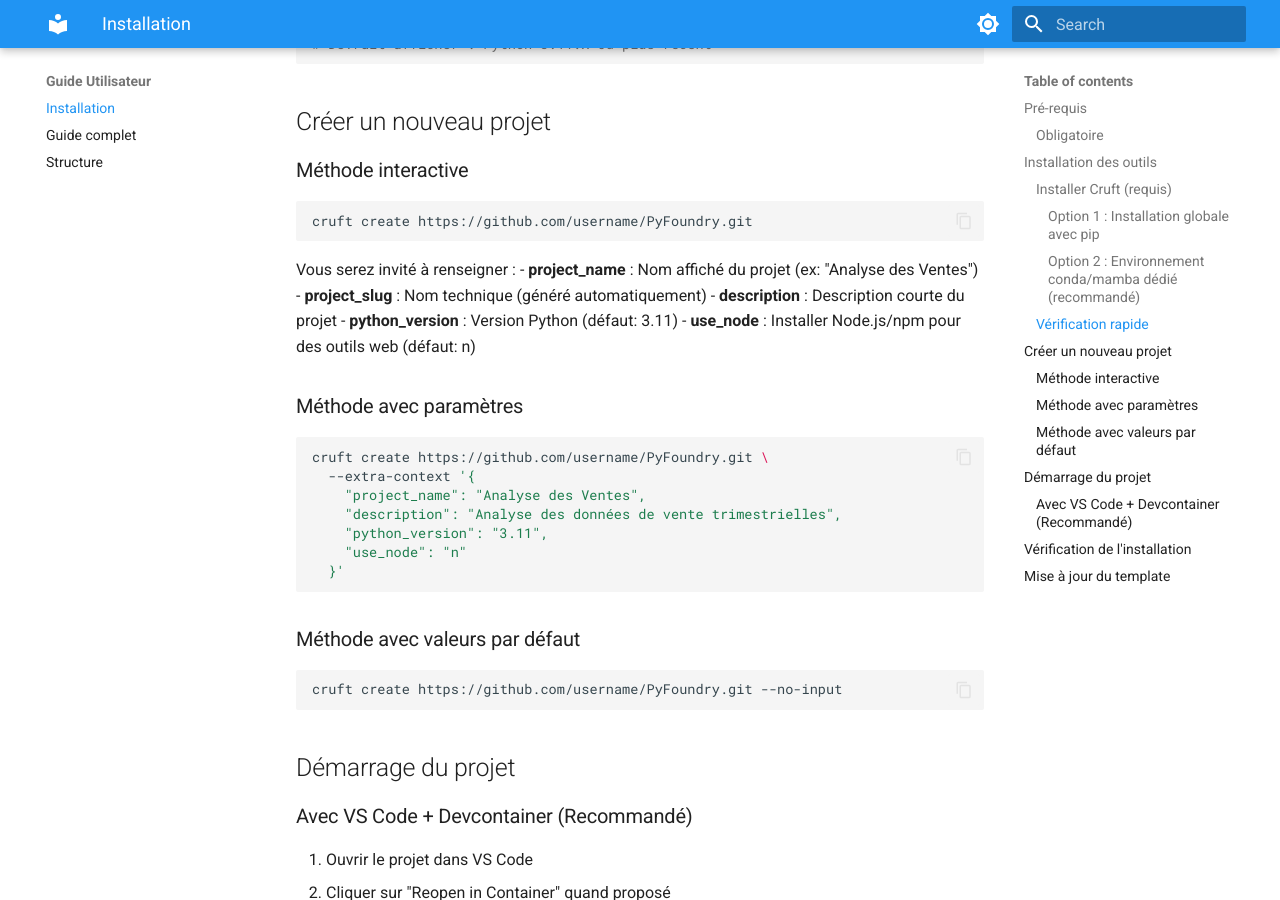
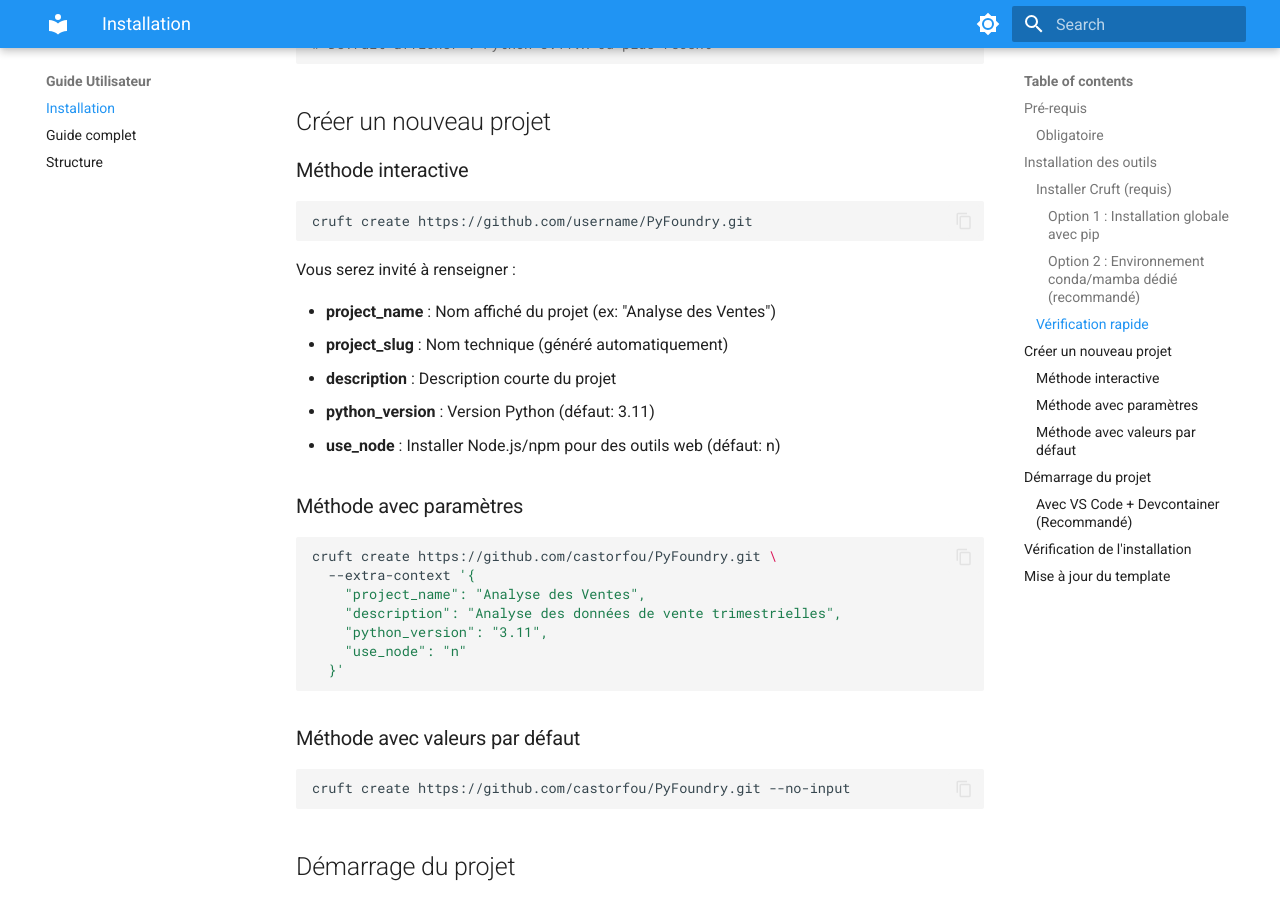
Before and after one commit to castorfou/PyFoundry, an MkDocs documentation site: the page built from docs/user/installation.md, in a window 1280 px wide and 900 px high, scrolled down 1271 px. Built offline with MkDocs 1.6.1 and Material for MkDocs 9.7.7, drawn with Linux system fonts in a browser that asks for light colours; some of the changed lines change nothing that is shown.

Commit message:
update installation and structure documentation for clarity and accuracy

````diff
--- a/docs/user/installation.md
+++ b/docs/user/installation.md
@@ -56,6 +56,7 @@
 ```
 
 Vous serez invité à renseigner :
+
 - **project_name** : Nom affiché du projet (ex: "Analyse des Ventes")
 - **project_slug** : Nom technique (généré automatiquement)
 - **description** : Description courte du projet
@@ -64,7 +65,7 @@
 
 ### Méthode avec paramètres
 ```bash
-cruft create https://github.com/username/PyFoundry.git \
+cruft create https://github.com/castorfou/PyFoundry.git \
   --extra-context '{
     "project_name": "Analyse des Ventes",
     "description": "Analyse des données de vente trimestrielles",
@@ -75,7 +76,7 @@
 
 ### Méthode avec valeurs par défaut
 ```bash
-cruft create https://github.com/username/PyFoundry.git --no-input
+cruft create https://github.com/castorfou/PyFoundry.git --no-input
 ```
 
 ## Démarrage du projet
````
Also changed, not shown: docs/user/structure.md (+11 -4 lines).
